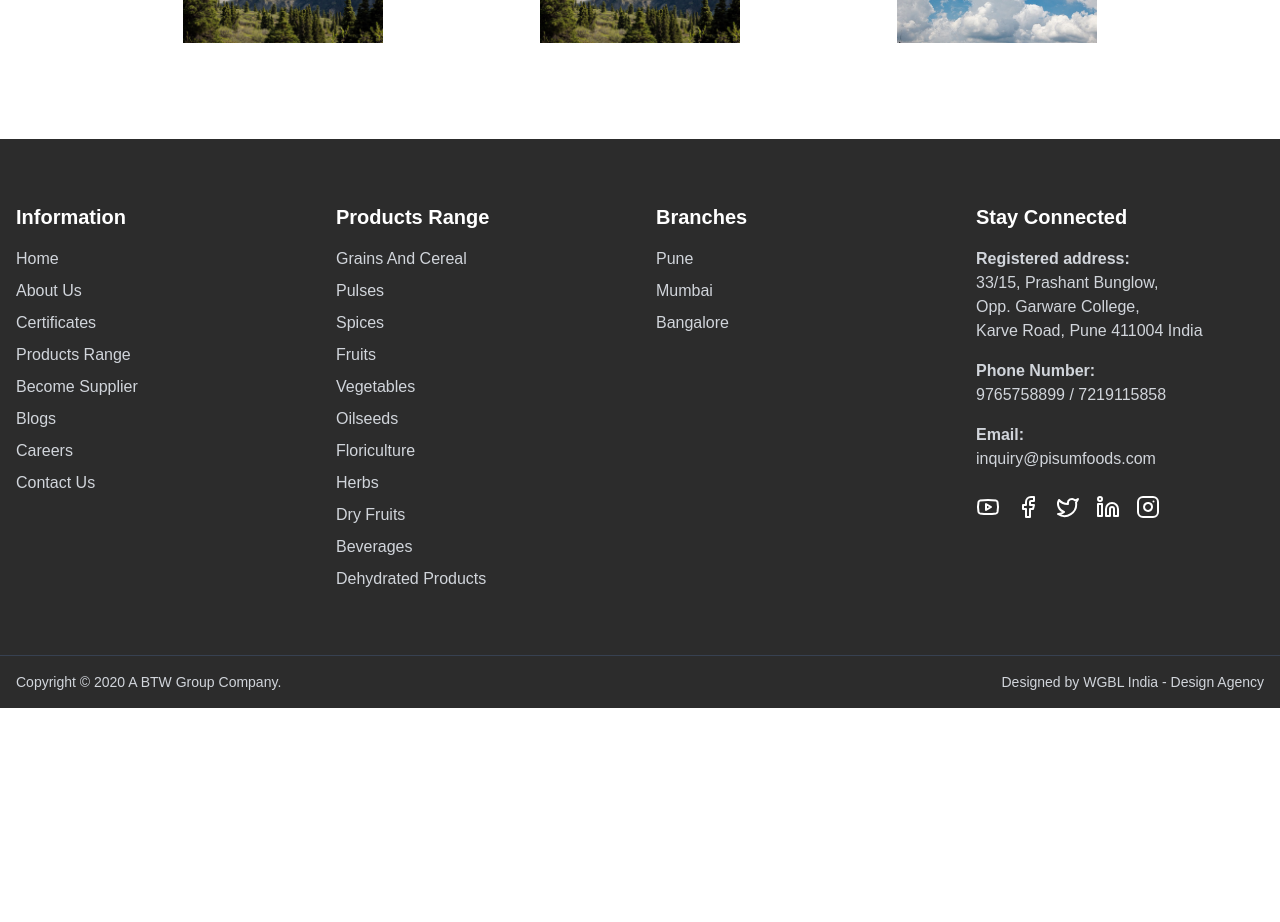
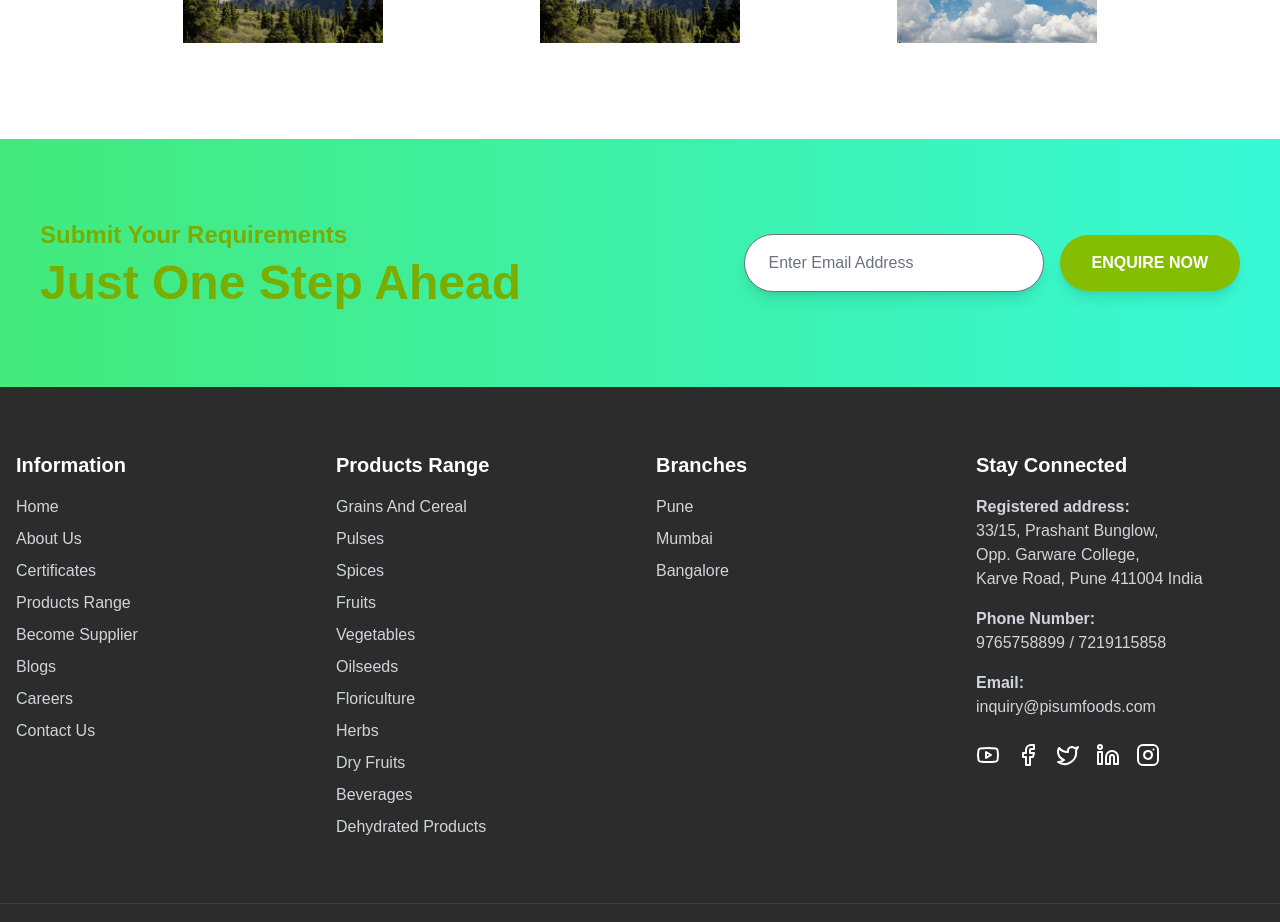
Before and after one commit to abhayfaldu/tark-internationals, a Next.js app: page / in a window 1280 px wide. Shown: the part 6700-7622 px from the top of the page. Before the commit the page ends 7408 px from the top, so only its background shows below. Built offline with nearby package versions, Linux system fonts and the light colour scheme.

Commit message:
adding missing part of footer

```diff
--- a/src/components/Footer.tsx
+++ b/src/components/Footer.tsx
@@ -2,6 +2,7 @@
 
 import { Facebook, Instagram, Linkedin, Twitter, Youtube } from 'lucide-react'
 import Link from 'next/link'
+import SubmitRequirements from './SubmitRequirements'
 
 const information = [
   { title: 'Home', href: '/' },
@@ -37,6 +38,9 @@ const branches = [
 export default function Footer() {
   return (
     <footer className="bg-[#2c2c2c] text-gray-300">
+      {/* Submit Requirements Section */}
+      <SubmitRequirements />
+
       <div className="container mx-auto px-4 py-16">
         <div className="grid grid-cols-1 md:grid-cols-2 lg:grid-cols-4 gap-8">
           <div>
--- /dev/null
+++ b/src/components/SubmitRequirements.tsx
@@ -0,0 +1,54 @@
+'use client'
+import { useState } from 'react'
+
+export default function SubmitRequirements() {
+  const [email, setEmail] = useState('')
+
+  const handleSubmit = (e: React.FormEvent) => {
+    e.preventDefault()
+    // Handle form submission here
+    console.log('Email submitted:', email)
+  }
+
+  return (
+    <section
+      className="w-full py-16 md:py-20"
+      style={{
+        backgroundImage: 'linear-gradient(to right, #43e97b 0%, #38f9d7 100%)',
+      }}
+    >
+      <div className="container mx-auto px-4">
+        <div className="max-w-[1200px] mx-auto flex flex-col md:flex-row items-center justify-between gap-8">
+          <div className="text-center md:text-left">
+            <h3 className="text-xl md:text-2xl text-[#79ad00] font-semibold mb-2">
+              Submit Your Requirements
+            </h3>
+            <h2 className="text-3xl md:text-5xl text-[#79ad00] font-bold">
+              Just One Step Ahead
+            </h2>
+          </div>
+
+          <form
+            onSubmit={handleSubmit}
+            className="w-full md:w-auto flex flex-col sm:flex-row items-stretch sm:items-center gap-4"
+          >
+            <input
+              type="email"
+              placeholder="Enter Email Address"
+              value={email}
+              onChange={(e) => setEmail(e.target.value)}
+              className="flex-1 min-w-[300px] px-6 py-4 rounded-full text-gray-700 bg-white shadow-lg focus:outline-none focus:ring-2 focus:ring-amber-400"
+              required
+            />
+            <button
+              type="submit"
+              className="px-8 py-4 rounded-full bg-[#85bd02] text-white font-semibold hover:bg-[#648f00] transition-colors duration-300 shadow-lg whitespace-nowrap"
+            >
+              ENQUIRE NOW
+            </button>
+          </form>
+        </div>
+      </div>
+    </section>
+  )
+}
```
